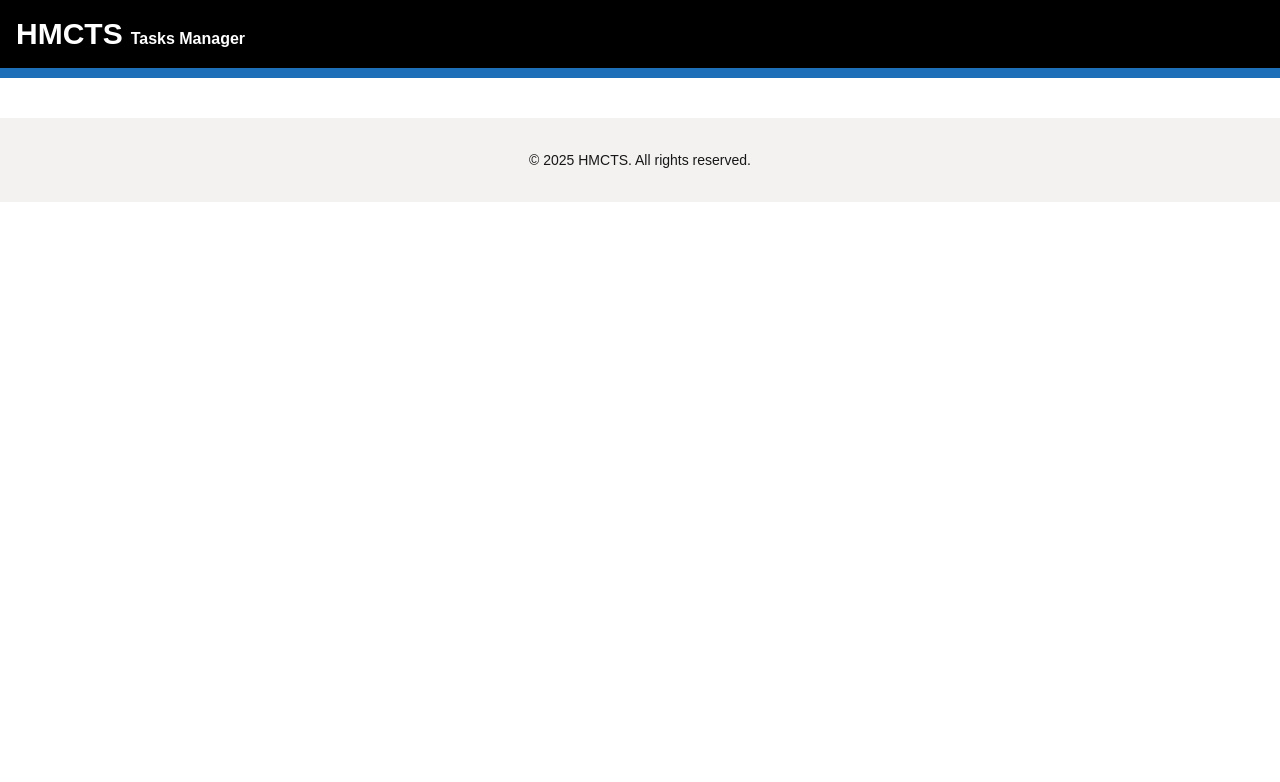
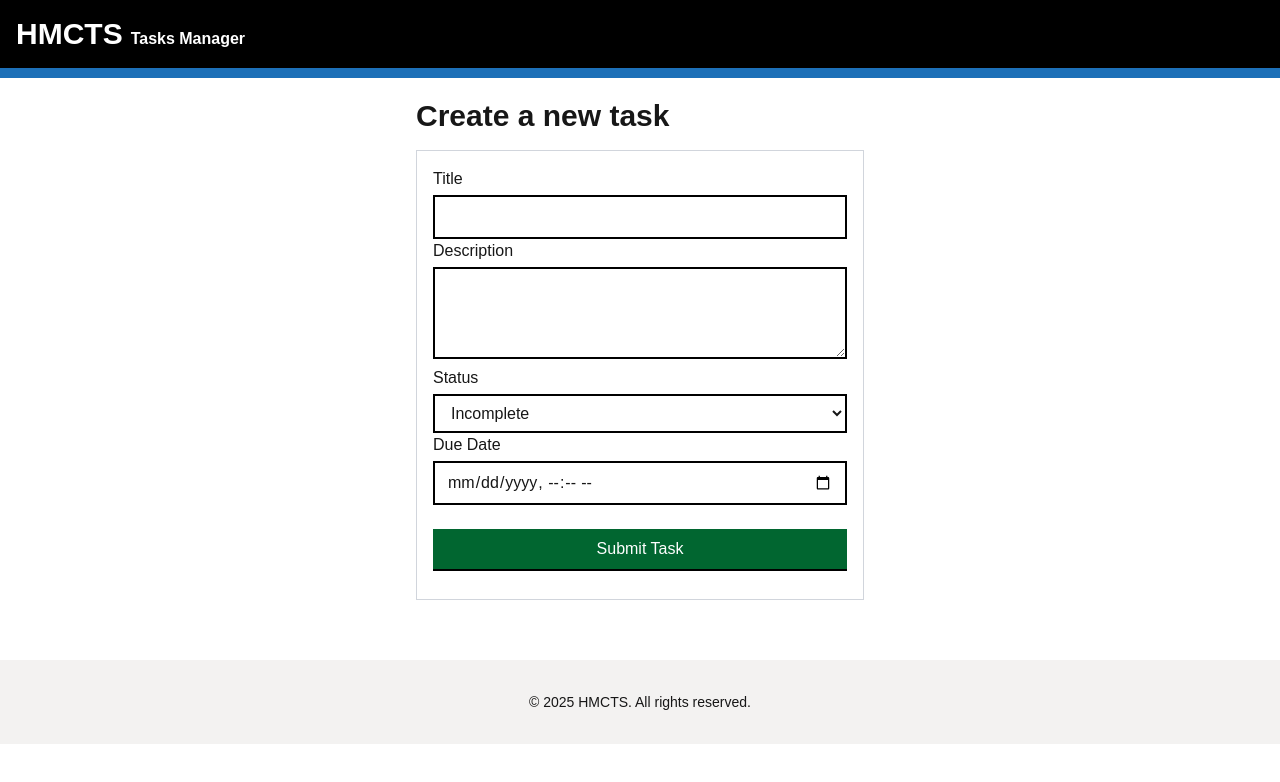
Before and after one commit to frank-emeli/hmcts_nextjs, a Next.js app: page /create in a window 1280 px wide. Shown: the top 782 px of the page. Built offline with nearby package versions, Linux system fonts and the light colour scheme.

Commit message:
Improve design of the task detail and creation page

```diff
--- a/app/[id]/page.tsx
+++ b/app/[id]/page.tsx
@@ -1,4 +1,4 @@
-import {getTask} from "@/services/task-service";
+import {deleteTask, getTask, updateTaskStatus} from "@/services/task-service";
 
 interface TaskPageProps {
     params: { id: number };
@@ -9,16 +9,109 @@ export default async function TaskPage({ params }: TaskPageProps) {
 
     const task = await getTask(taskId);
 
+    const options = [
+        { value: "incomplete", label: "Incomplete" },
+        { value: "complete", label: "Completed" },
+        { value: "on_hold", label: "On hold" },
+    ];
+
     return (
         <div>
             {task ? (
-                <div>
+                <div className="max-w-md mx-auto space-y-4 py-5">
+                    <div className="pt-4">
+                        {/*<select
+                            className="border-3
+					 border-black
+		             focus:outline-yellow-400
+		             hover:outline-yellow-400
+		             focus:outline
+		             hover:outline
+		             focus:outline-3
+		             hover:outline-3
+		             focus:outline-offset-0
+		             hover:outline-offset-0
+		             px-3
+		             py-2"
+                            value={task.status}
+                            onChange={async (e) => {
+                                const newStatus = e.target.value;
+                                try {
+                                    await updateTaskStatus(taskId, newStatus);
+                                } catch (error) {
+                                    console.error("Error updating task status:", error);
+                                }
+                            }}
+                            onClick={(e) => e.stopPropagation()} // Prevent the click from propagating to the card
+                        >
+                            {options.map((option) => (
+                                <option key={option.value} value={option.value}>
+                                    {option.label}
+                                </option>
+                            ))}
+                        </select>*/}
+                        {/*<button
+                            className="
+						bg-red-600
+						border-b-3
+						border-black
+						text-white
+			            hover:bg-red-700
+						focus:outline-yellow-400
+			            focus:outline
+			            focus:outline-3
+			            focus:outline-offset-0
+						px-4
+						py-2
+						mt-2
+						ml-2"
+                            onClick={async (e) => {
+                                e.stopPropagation(); // Prevent the click from propagating to the card
+                                try {
+                                    await deleteTask(task.id);
+                                } catch (error) {
+                                    console.error("Error deleting task:", error);
+                                }
+                            }}
+                        >
+                            Delete
+                        </button>*/}
+                    </div>
                     <h1 className="text-2xl font-bold">Task Details</h1>
-                    <p><strong>ID:</strong> {task.id}</p>
-                    <p><strong>Title:</strong> {task.title}</p>
-                    <p><strong>Description:</strong> {task.description}</p>
+                    <DetailTile
+                        title="Title"
+                        value={
+                            <p>{task.title}</p>
+                        }
+                    />
+                    <DetailTile
+                        title="Description"
+                        value={
+                            <p>{task.description}</p>
+                        }
+                    />
+                    <DetailTile
+                        title="Due Date"
+                        value={
+                            <p>{task.dueDate.toLocaleDateString()}</p>
+                        }
+                    />
                 </div>
             ) : (<div> loading...</div>)}
         </div>
     );
 }
+
+interface TaskDetailTileProps {
+    title: string;
+    value: React.ReactNode;
+}
+
+const DetailTile = function({title, value}: TaskDetailTileProps) {
+    return (
+        <div>
+            <div className="font-bold">{title}</div>
+            <div>{value}</div>
+        </div>
+    );
+}
--- a/app/create/page.tsx
+++ b/app/create/page.tsx
@@ -1,9 +1,123 @@
-interface CreateTaskPageProps {}
+"use client";
 
-export default async function CreateTaskPage(props: CreateTaskPageProps) {
+import { useState } from "react";
+import {useRouter} from "next/navigation";
+import {Task} from "@/models/task";
+import {createTask} from "@/services/task-service";
+
+export default function CreateTaskPageProps() {
+	const [formData, setFormData] = useState({
+		title: "",
+		description: "",
+		status: "incomplete",
+		dueDate: new Date().toISOString().split("T")[0],
+	});
+	const router = useRouter();
+
+	const handleChange = (e: React.ChangeEvent<HTMLInputElement | HTMLTextAreaElement | HTMLSelectElement>) => {
+		setFormData({ ...formData, [e.target.name]: e.target.value });
+	};
+
+	const handleSubmit = async (e: React.FormEvent) => {
+		e.preventDefault();
+
+		try {
+			const task = new Task(0, formData.title, formData.description, formData.status, new Date(formData.dueDate));
+			let id: number;
+			try {
+				id = await createTask(task);
+				router.push(`/`);
+			} catch (error) {
+				console.error("Error creating task:", error);
+				// todo: handle error
+			}
+		} catch (err) {
+			console.error("Error submitting form:", err);
+		}
+	};
+
+	const commonInputClassName="w-full border border-2 border-black px-3 py-2 focus:border-3 focus:outline-offset-0 focus:outline-yellow-400 focus:outline-3"
+
 	return (
-		<div>
+		<div className="max-w-md mx-auto space-y-4 py-5">
+			<h1 className="text-3xl font-bold">Create a new task</h1>
+			<form onSubmit={handleSubmit} className="p-4 border border-gray-300">
+				<div>
+					<label className="block mb-1 font-medium">Title</label>
+					<input
+						name="title"
+						type="text"
+						value={formData.title}
+						onChange={handleChange}
+						className={commonInputClassName}
+						required
+						max="128"
+					/>
+				</div>
 
+				<div>
+					<label className="block mb-1 font-medium">Description</label>
+					<textarea
+						name="description"
+						value={formData.description}
+						onChange={handleChange}
+						className={commonInputClassName}
+						rows={3}
+						required
+						maxLength={512}
+					/>
+				</div>
+
+				<div>
+					<label className="block mb-1 font-medium">Status</label>
+					<select
+						name="status"
+						value={formData.status}
+						onChange={handleChange}
+						className={commonInputClassName}
+					>
+						<option value="incomplete">Incomplete</option>
+						<option value="complete">Complete</option>
+						<option value="on_hold">On Hold</option>
+					</select>
+				</div>
+
+				<div>
+					<label className="block mb-1 font-medium">Due Date</label>
+					<input
+						name="dueDate"
+						type="datetime-local"
+						value={formData.dueDate}
+						onChange={handleChange}
+						className={commonInputClassName}
+					/>
+				</div>
+
+				<button
+					type="submit"
+					className="
+						bg-green-800
+						border-black
+						border-b-2
+						text-white
+			            hover:bg-green-900
+						focus:outline-yellow-400
+			            focus:outline
+			            focus:outline-3
+			            focus:outline-offset-0
+						px-4
+						py-2
+						mt-6
+						mb-3
+						w-full"
+					onClick={(e) => {
+						e.stopPropagation(); // Prevent the click from propagating to the card
+						router.push("/create");
+					}}
+				>
+					Submit Task
+				</button>
+			</form>
 		</div>
 	);
 }
--- a/models/task.ts
+++ b/models/task.ts
@@ -35,7 +35,7 @@ export class Task {
       title: this.title,
       description: this.description,
       status: this.status,
-      dueDate: this.dueDate.toISOString(),
+      due_date: this.dueDate.toISOString(),
     };
   }
 
--- a/services/task-service.ts
+++ b/services/task-service.ts
@@ -1,6 +1,6 @@
 import { Task } from "../models/task";
 
-export async function createTask(task: Task): Promise<Task> {
+export async function createTask(task: Task): Promise<number> {
   const res = await fetch("http://localhost:5000/api/tasks", {
     method: "POST",
     headers: {
@@ -13,7 +13,8 @@ export async function createTask(task: Task): Promise<Task> {
     throw new Error("Failed to create task");
   }
 
-  return res.json();
+    const result = await res.json();
+    return result.id;
 }
 
 export async function getTask(id: number): Promise<Task> {
```
